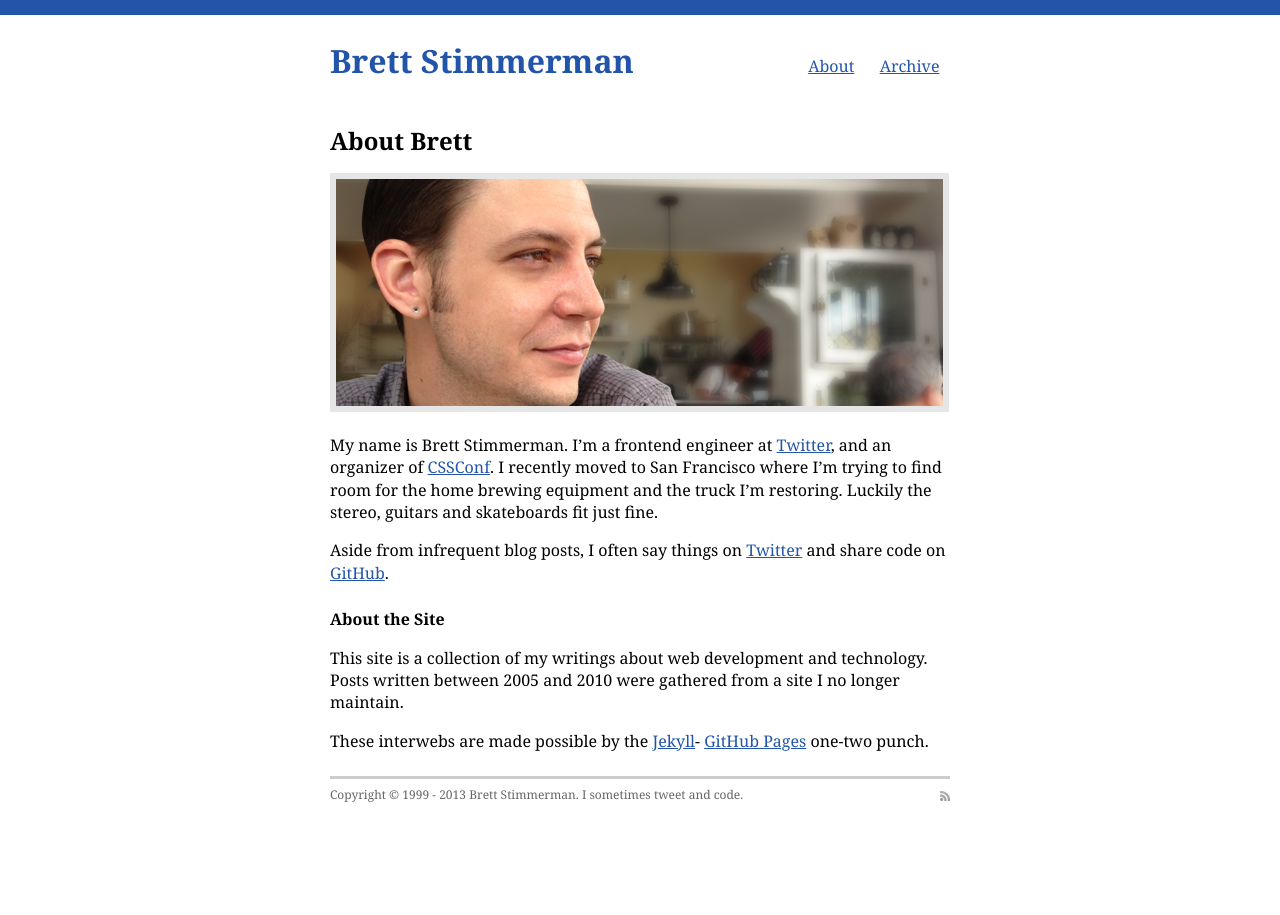
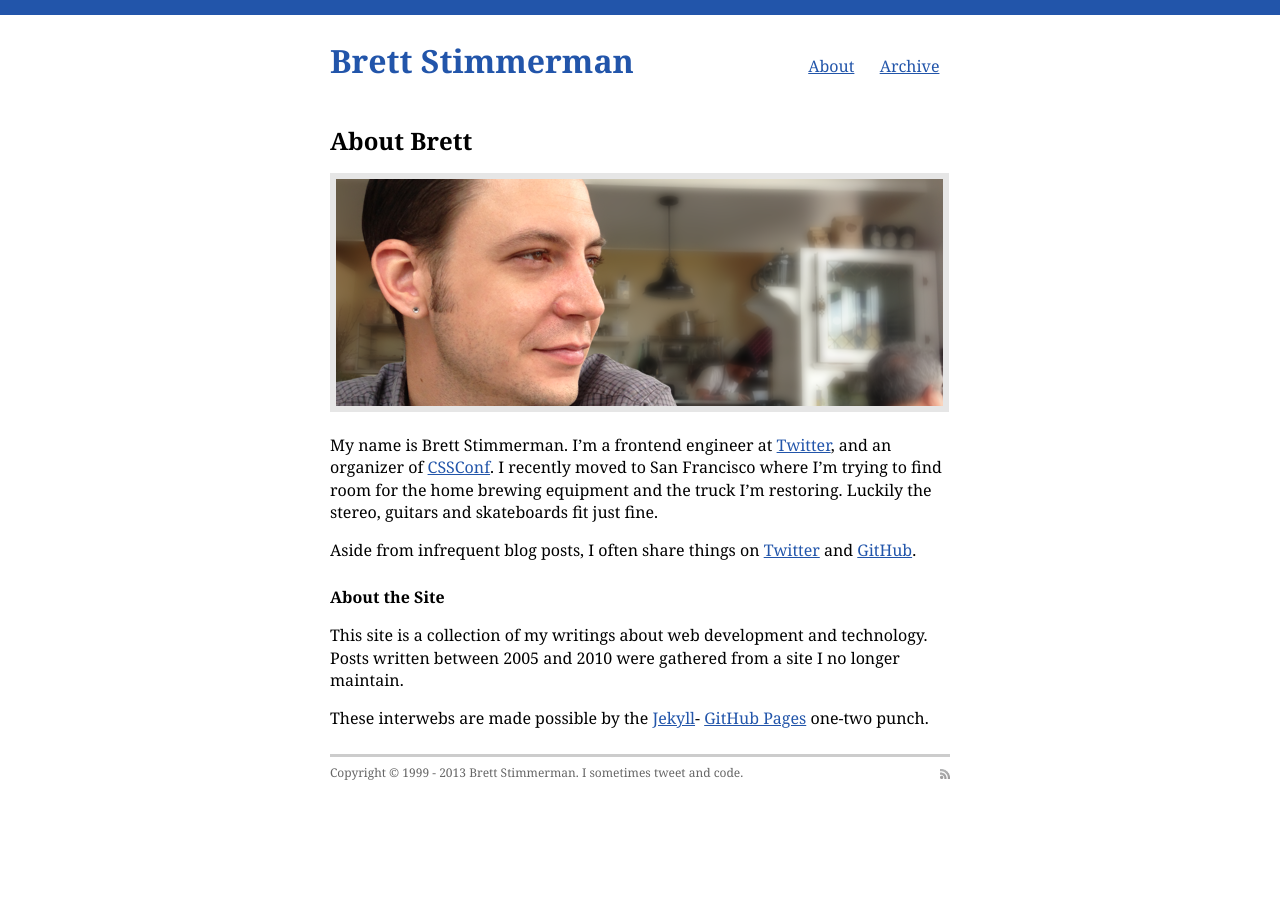
Before and after one commit to brettstimmerman/brettstimmerman.github.com, a Jekyll site: the page built from about.md, in a window 1280 px wide. Built offline with Jekyll 4.4.1, drawn with Linux system fonts in a browser that asks for light colours; Markdown is read by kramdown in place of the engine named in the settings.

Commit message:
Minor tweaks to the about page

```diff
--- a/about.md
+++ b/about.md
@@ -6,12 +6,12 @@ layout: post
 <img src="/images/me.png" alt="Photo of Brett Stimmerman" class="me"/>
 
 My name is Brett Stimmerman. I'm a frontend engineer at [Twitter][1], and an
-organizer of [CSSConf][4]. I recently moved to San Francisco where I'm trying
-to find room for the home brewing equipment and the truck I'm restoring. Luckily
-the stereo, guitars and skateboards fit just fine.
+organizer of [CSSConf](http://cssconf.com). I recently moved to San Francisco
+where I'm trying to find room for the home brewing equipment and the truck I'm
+restoring. Luckily the stereo, guitars and skateboards fit just fine.
 
-Aside from infrequent blog posts, I often say things on [Twitter][1] and share
-code on [GitHub][2].
+Aside from infrequent blog posts, I often share things on [Twitter][1] and
+[GitHub](http://github.com/brettstimmerman).
 
 ### About the Site
 
--- a/css/screen.css
+++ b/css/screen.css
@@ -110,10 +110,16 @@ p code {
   padding: 2px;
 }
 .post .me {
-  border: 6px solid #e6e6e6;
+  background: #e6e6e6;
+  border: 0;
+  color: #555;
   float: none;
-  padding: 0;
+  font-family: Helvetica, Arial, sans-serif;
+  font-style: italic;
+  padding: 6px;
   margin: 0;
+  width: 607px;
+  height: 227px;
 }
 
 .notes {
```
Also changed, not shown: other parts of about.md (+0 -3 lines), images/me.png.
